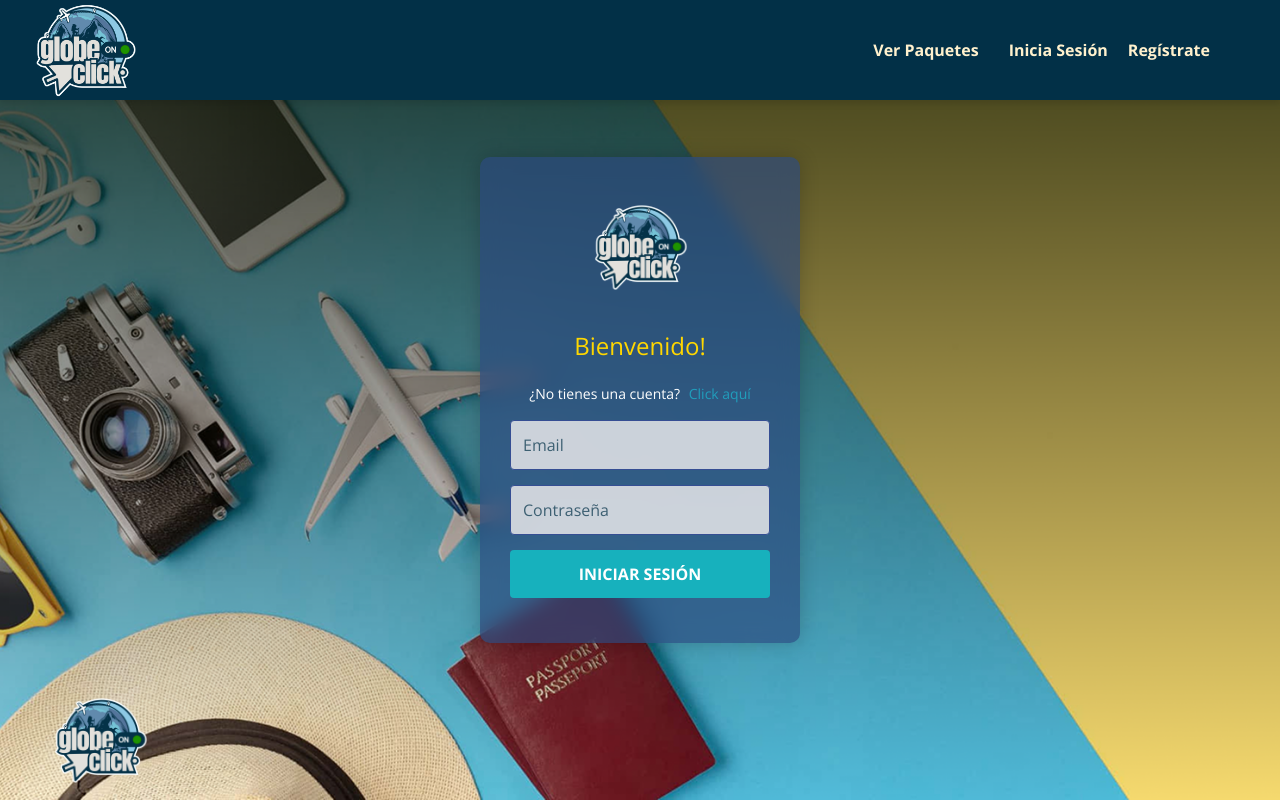
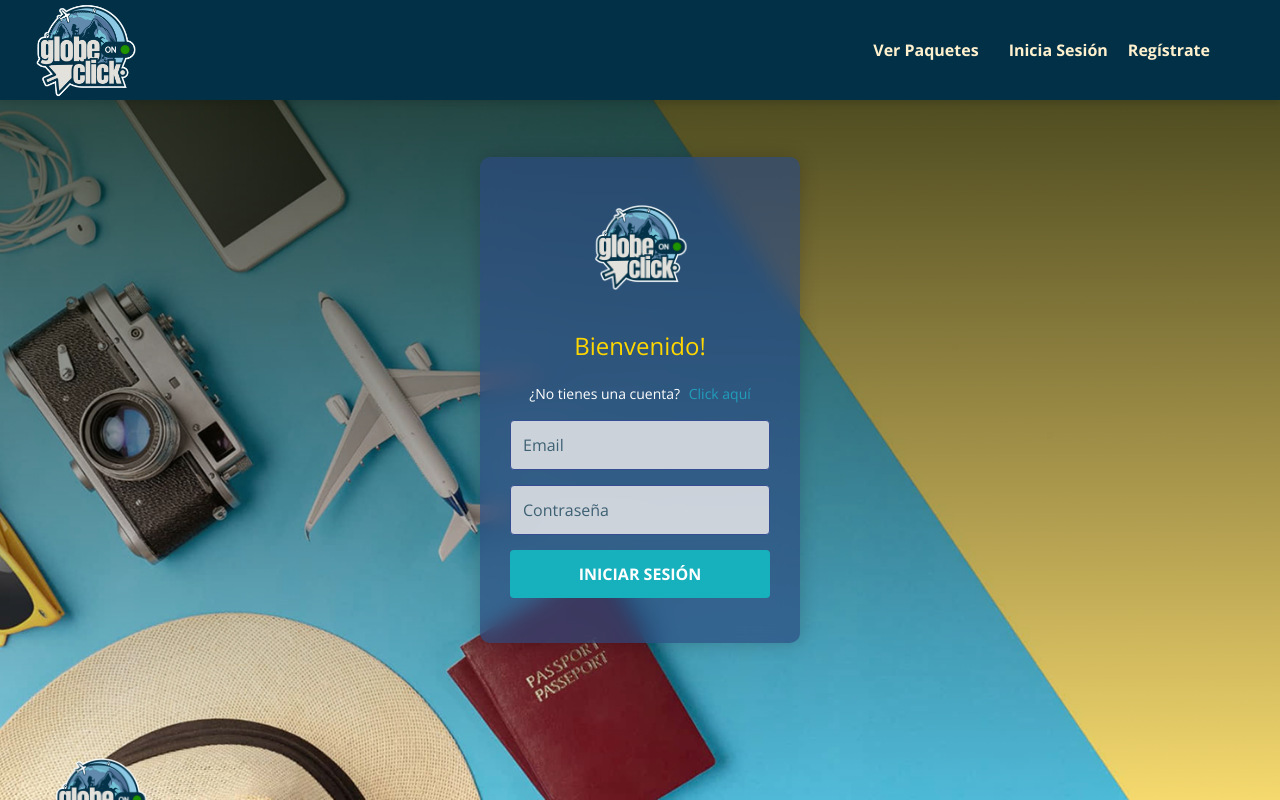
Before and after one commit to Frantisekt/proyecto-integrador-dh, a React (Vite) app in the folder Frontend/turismo_front/: page /auth in a window 1280 px wide. Built offline with nearby package versions, Linux system fonts and the light colour scheme; no server answers; a web font is replaced by a local one.

Commit message:
Subiendo cambios visualizacion de logos

```diff
--- a/Frontend/turismo_front/src/Components/Footer/Footer.module.css
+++ b/Frontend/turismo_front/src/Components/Footer/Footer.module.css
@@ -10,7 +10,7 @@
 
 .logo {
     position: absolute;
-    top: -60px;
+    top: -30px;
     left: 20px;
     width: 120px;
     height: 120px;
@@ -25,7 +25,7 @@
 
 .footer {
     background-color: #002E47;
-    padding: 20px;
+    padding: 40px;
     width: 100%;
     text-align: center;
     min-height: 80px;
```
